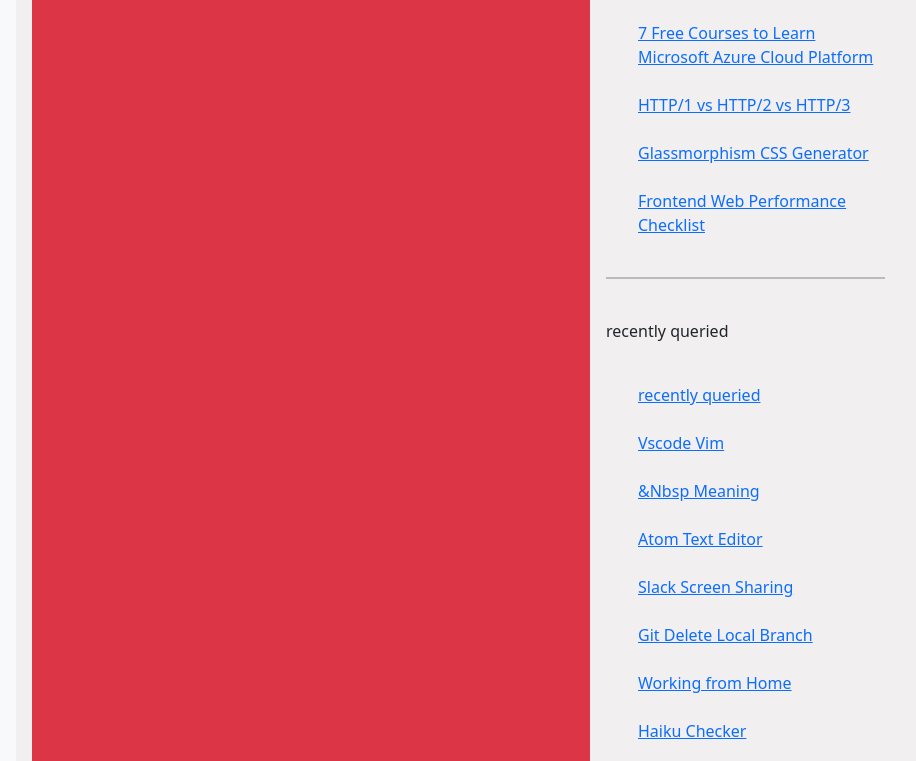
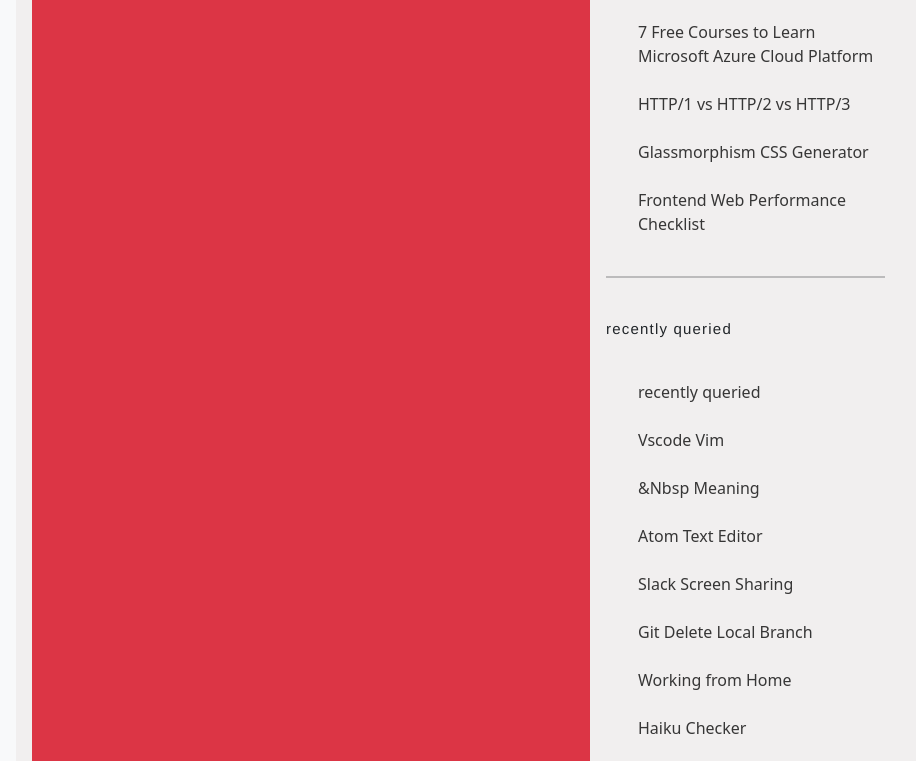
Before and after one commit to nanndoz/Dev.1, a plain HTML site: page index.html in a window 1280 px wide. Shown: the part 3393-4154 px from the top of the page, without its empty margins (345-1261 px from the left). Drawn offline with nearby package versions, Linux system fonts and the light colour scheme; files that its build step writes are made by us from their sources.

Commit message:
Update styles.scss
Finish Aiside Derecho css

```diff
--- a/styles/styles.scss
+++ b/styles/styles.scss
@@ -91,25 +91,31 @@
                 color: blue;
             }
 
+
+
+        }
+
+        .card--group2 {
             .tittles__ul {
                 .tittle--one {
                     font-family:'Franklin Gothic Medium', 'Arial Narrow', Arial, sans-serif;
                     font-size: 15px;
-                    letter-spacing:0.05em;
+                    letter-spacing:0.08em;
                 }
             }
+            .list--group2 {
+                .card5__link--item {
+                    text-decoration:none;
+                    color: rgba(0, 0, 0, 0.777);
+                    }
+                    .list-group-item:hover {
+                        background-color: white;
+                        color:blue;
+                    }
 
+            }
         }
 
-      /*  .card--group2 {
-            .tittles__ul {
-                .tittle--one {
-                    font-family:'Times New Roman', Times, serif;
-                    font-size: 15px;
-                    $spacing-letter: 0.10em;
-                }
-            }
-        }*/
 
 
 }
```
